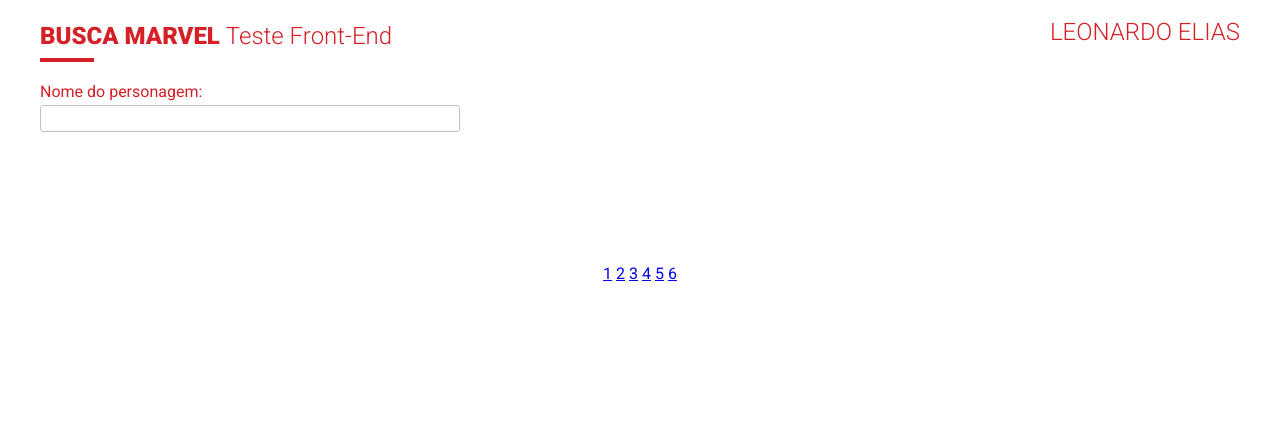
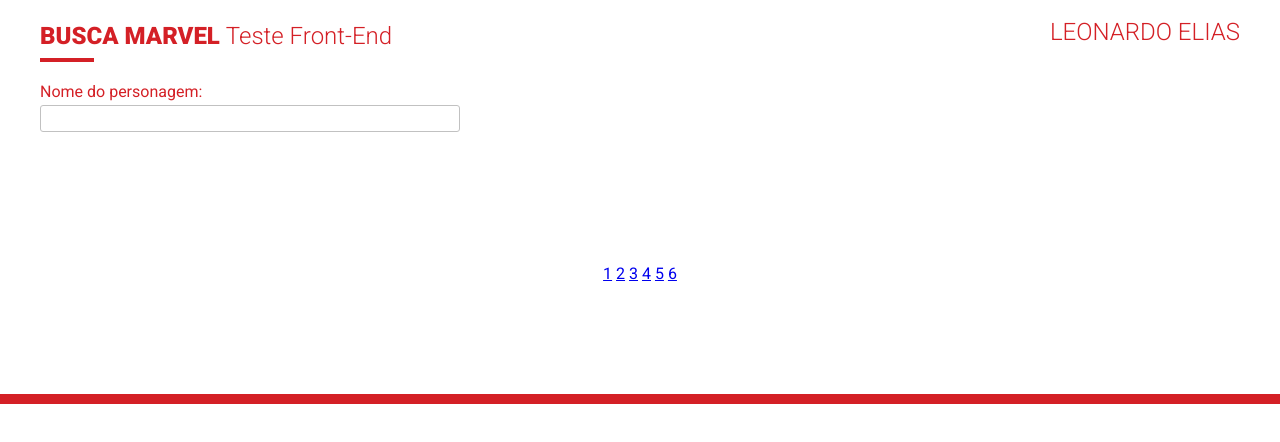
Before and after one commit to leonardoelias/Marvel, a website built with Parcel: page index.html in a window 1280 px wide. Built offline with nearby package versions, Linux system fonts and the light colour scheme; no server answers.

Commit message:
Add feature border bottom page

```diff
--- a/src/scss/_global.scss
+++ b/src/scss/_global.scss
@@ -7,6 +7,8 @@
   color: $textColor;
   margin: 0;
   font-family: $fontFamilyText;
+
+  border-bottom: 10px solid $color1;
 }
 
 h1,
```
Also changed, not shown: dist/front-end-starter.css, dist/front-end-starter.js, 1 other file.
